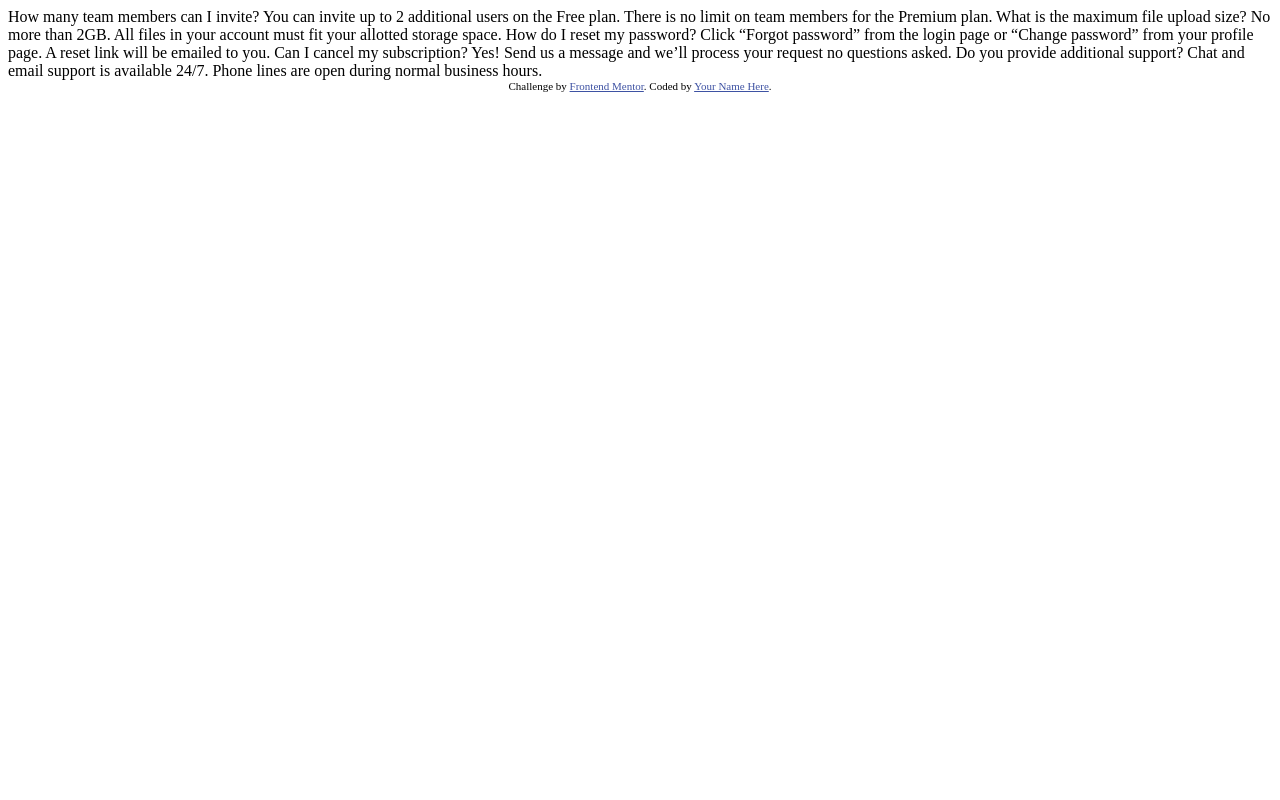
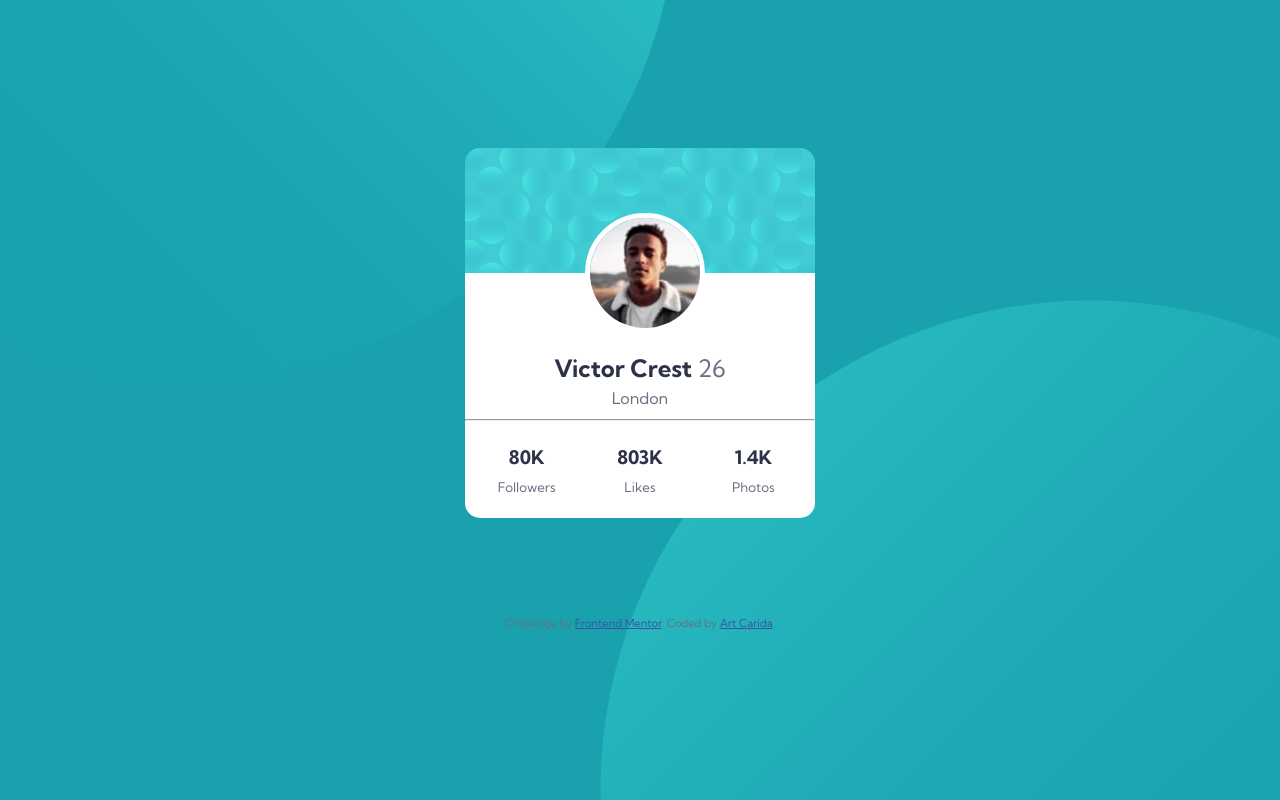
Before and after one commit to artcar01/faq-accordion-card, a plain HTML site: page index.html in a window 1280 px wide. Drawn offline with Linux system fonts and the light colour scheme.

Commit message:
Final Solution

```diff
--- a/index.html
+++ b/index.html
@@ -6,35 +6,132 @@
 
   <link rel="icon" type="image/png" sizes="32x32" href="./images/favicon-32x32.png">
 
-  <title>Frontend Mentor | FAQ Accordion Card</title>
+  <title>Frontend Mentor | Profile card component</title>
+
+  <link rel="preconnect" href="https://fonts.gstatic.com">
+  <link href="https://fonts.googleapis.com/css2?family=Kumbh+Sans:wght@400;700&display=swap" rel="stylesheet">
 
   <!-- Feel free to remove these styles or customise in your own stylesheet 👍 -->
   <style>
+    body {
+      background-image: url("images/bg-pattern-top.svg"), url("images/bg-pattern-bottom.svg");
+      background-repeat: no-repeat, no-repeat;
+      background-position: -300px -600px, 600px 300px;
+      background-color: hsl(185, 75%, 39%);
+      font-family: 'Kumbh Sans', sans-serif;
+      color: hsl(227, 10%, 46%);
+      line-height: 10px;
+      padding-top: 60px;
+    }
+
+    @media only screen and (max-width: 375px) {
+      body {
+        background-image: url("images/bg-pattern-top.svg"), url("images/bg-pattern-bottom.svg");
+        background-repeat: no-repeat, no-repeat;
+        background-position: -750px -650px, 160px 180px;
+        background-color: hsl(185, 75%, 39%);
+        font-family: 'Kumbh Sans', sans-serif;
+        color: hsl(227, 10%, 46%);
+        line-height: 10px;
+        padding-top: 60px;
+        }
+      }
+
+    h2 {
+      font-weight: lighter;
+    }
+
+    h3, b {
+      color: hsl(229, 23%, 23%);
+    }
+
+    hr {
+      color:  hsl(0, 0%, 59%);
+      margin-top: 15px;
+    }
+
+    .profile-card {
+      width: 350px;
+      height: 350px;
+      background-color: white;
+      margin: auto;
+      margin-top: 100px;
+      margin-bottom: 100px;
+      border-radius: 15px;
+    }
+
+    .photo-box {
+      background-image: url("images/bg-pattern-card.svg");
+      position: absolute;
+      width: 350px;
+      height: 125px;
+      margin-top: -20px;
+      border-top-left-radius: 15px;
+      border-top-right-radius: 15px;
+    }
+
+    .profile-pic {
+      width: 110px;
+      position: absolute;
+      margin-left: 120px;
+      margin-right: 120px;
+      margin-top: 65px;
+      border-radius: 65px;
+      border: 5px solid white ;
+    }
+
+    .info-box {
+      padding-top: 175px;
+    }
+
+    .personal-info {
+      text-align: center;
+    }
+
+    .row {
+      padding: 5px;
+    }
+
+    .column {
+      float: left;
+      width: 33.33%;
+      text-align: center;
+    }
+
     .attribution { font-size: 11px; text-align: center; }
     .attribution a { color: hsl(228, 45%, 44%); }
   </style>
 </head>
 <body>
-  How many team members can I invite?
-  You can invite up to 2 additional users on the Free plan. There is no limit on
-  team members for the Premium plan.
-
-  What is the maximum file upload size?
-  No more than 2GB. All files in your account must fit your allotted storage space.
-
-  How do I reset my password?
-  Click “Forgot password” from the login page or “Change password” from your profile page.
-  A reset link will be emailed to you.
-
-  Can I cancel my subscription?
-  Yes! Send us a message and we’ll process your request no questions asked.
-
-  Do you provide additional support?
-  Chat and email support is available 24/7. Phone lines are open during normal business hours.
-
+  <div class="profile-card">
+    <div class="photo-box">
+      <img class="profile-pic" src="images/image-victor.jpg" alt="profile-pic">
+    </div>
+    <div class="info-box">
+      <div class="personal-info">
+        <h2><b>Victor Crest</b> 26</h2>
+        <p>London</p>
+      </div>
+      <hr>
+      <div class="row">
+        <div class="column">
+          <h3>80K</h3>
+          <p><small>Followers</small></p>
+        </div>
+        <div class="column">
+          <h3>803K</h3>
+          <p><small>Likes</small></p>
+        </div>
+        <div class="column">
+          <h3>1.4K</h3>
+          <p><small>Photos</small></p>
+        </div>
+      </div>
+    </div>
+  </div>
   <div class="attribution">
     Challenge by <a href="https://www.frontendmentor.io?ref=challenge" target="_blank">Frontend Mentor</a>.
-    Coded by <a href="#">Your Name Here</a>.
+    Coded by <a href="https://twitter.com/art_art87">Art Carida</a>.
   </div>
 </body>
 </html>
```
Also changed, not shown: design/desktop-design.jpg, design/desktop-preview.jpg, design/mobile-design.jpg, images/bg-pattern-bottom.svg (added), images/bg-pattern-card.svg (added), images/bg-pattern-top.svg (added), images/image-victor.jpg (added), 3 other files.
